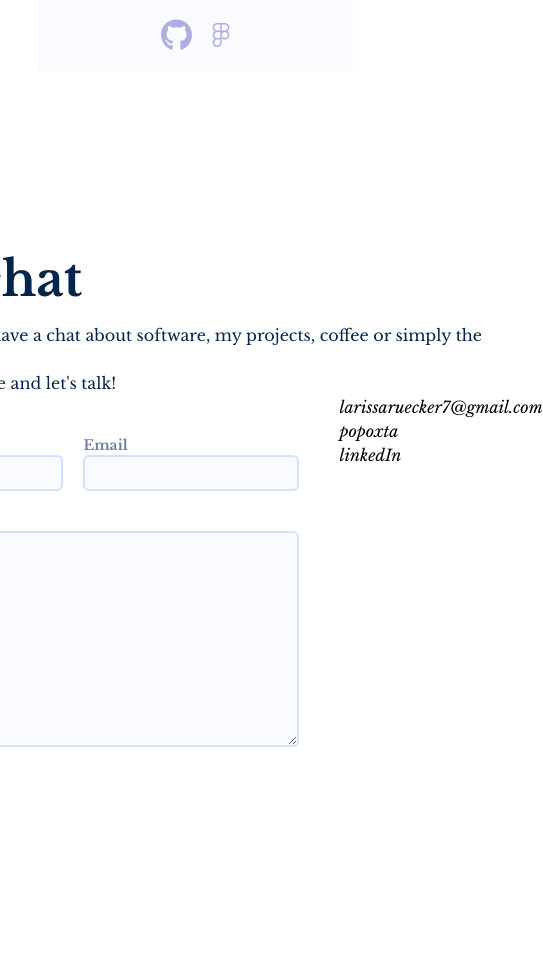
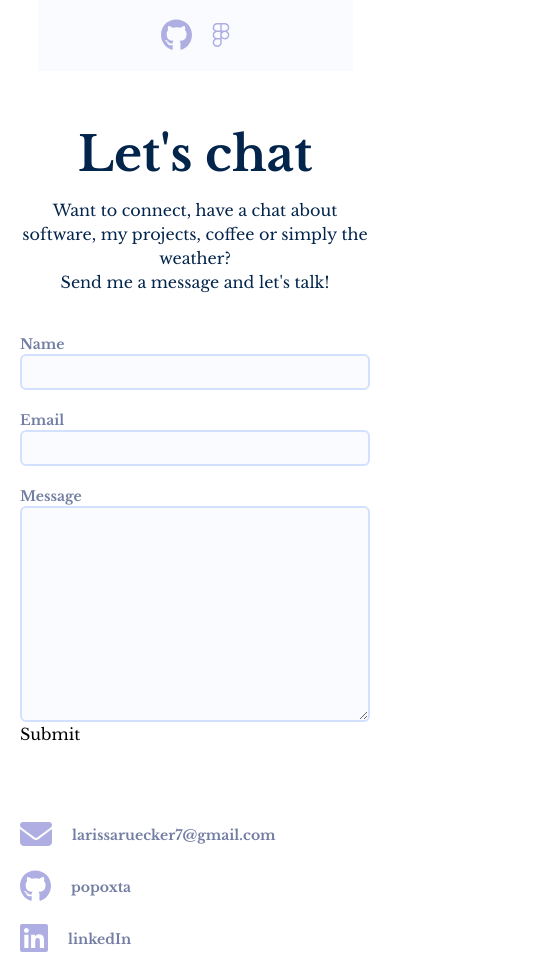
Before and after one commit to popoxta/portfolio, a React (Vite) app: page / in a window 390 px wide. Shown: the part 2780-3754 px from the top of the page, 543 px wide, since content can reach past the window. Before the commit the page ends 3715 px from the top, so only its background shows below. Built offline with nearby package versions, Linux system fonts and the light colour scheme.

Commit message:
Add media queries for contact

```diff
--- a/src/components/pages/Contact.tsx
+++ b/src/components/pages/Contact.tsx
@@ -1,40 +1,55 @@
+import {FontAwesomeIcon} from "@fortawesome/react-fontawesome";
+import {faEnvelope} from "@fortawesome/free-solid-svg-icons";
+import {faGithub, faLinkedin} from "@fortawesome/free-brands-svg-icons"
+
 export default function Contact() {
     return (
-        <section className={'min-h-screen relative flex flex-col justify-center place-items-center'}>
-            <div className={'max-w-5xl '}>
-                <h2 className={'text-5xl font-bold text-lari-blue mb-5'}>Let's chat</h2>
-                <p className={'text-lari-blue'}>Want to connect, have a chat about software, my projects, coffee or
+        <section className={'min-h-screen pt-1/10 p-5 relative flex flex-col justify-center place-items-center'}>
+            <div className={'max-w-5xl'}>
+                <div className={'mb-10'}>
+                <h2 className={'text-5xl font-bold text-lari-blue mb-5 text-center lg:text-left'}>Let's chat</h2>
+                <p className={'text-lari-blue text-center lg:text-left'}>Want to connect, have a chat about software, my projects, coffee or
                     simply the weather?</p>
-                <p className={'text-lari-blue'}>Send me a message and let's talk!</p>
-                <div className={'flex gap-10'}>
-                    <form className={'mt-10'}>
-                        <div className={'flex gap-5'}>
+                <p className={'text-lari-blue text-center lg:text-left'}>Send me a message and let's talk!</p>
+                </div>
+                <div className={'flex gap-14 flex-col lg:flex-row'}>
+                    <form >
+                        <div className={'flex flex-col gap-5 sm:flex-row'}>
                             <label htmlFor={"name"} className={'flex flex-col text-lari-gray text-sm font-bold'}>Name
-                                <input className={'bg-lari-lighter-blue p-1.5 rounded-md border-2 border-lari-light-blue'}
-                                       type={"text"} id={"name"} name={"name"}/>
+                                <input
+                                    className={'bg-lari-lighter-blue font-normal p-1.5 rounded-md border-2 border-lari-light-blue'}
+                                    type={"text"} id={"name"} name={"name"}/>
                             </label>
 
                             <label htmlFor={"email"} className={'flex flex-col text-lari-gray text-sm font-bold'}>Email
-                                <input className={'bg-lari-lighter-blue p-1.5 rounded-md border-2 border-lari-light-blue'}
-                                       type={"text"} id={"email"} name={"email"}/>
+                                <input
+                                    className={'bg-lari-lighter-blue font-normal p-1.5 rounded-md border-2 border-lari-light-blue'}
+                                    type={"text"} id={"email"} name={"email"}/>
                             </label>
                         </div>
                         <label htmlFor={"message"} className={'mt-5 flex flex-col text-lari-gray text-sm font-bold'}>
                             Message
-                        <textarea className={'bg-lari-lighter-blue p-1.5 rounded-md border-2 border-lari-light-blue'}
-                                  name={"message"} id={"message"} rows={10}></textarea>
+                            <textarea
+                                className={'bg-lari-lighter-blue font-normal p-1.5 rounded-md border-2 border-lari-light-blue'}
+                                name={"message"} id={"message"} rows={10} ></textarea>
                         </label>
                         <button type={'submit'}>Submit</button>
                     </form>
-                    <address>
+                    <address className={'flex flex-col mt-4 gap-5'}>
                         <div>
-                            <a href={''}>larissaruecker7@gmail.com</a>
+                            <FontAwesomeIcon icon={faEnvelope} size={'2xl'}
+                                             className={'hover:brightness-90 transition-all mr-5'} color={'#afaee3'}/>
+                            <a href={''} className={'text-lari-gray text-sm font-bold not-italic'}>larissaruecker7@gmail.com</a>
                         </div>
                         <div>
-                            <a href={''}>popoxta</a>
+                            <FontAwesomeIcon icon={faGithub} size={'2xl'}
+                                             className={'hover:brightness-90 transition-all mr-5'} color={'#afaee3'}/>
+                            <a href={''} className={'text-lari-gray text-sm font-bold not-italic'}>popoxta</a>
                         </div>
                         <div>
-                            <a href={''}>linkedIn</a>
+                            <FontAwesomeIcon icon={faLinkedin} size={'2xl'}
+                                             className={'hover:brightness-90 transition-all mr-5'} color={'#afaee3'}/>
+                            <a href={''} className={'text-lari-gray text-sm font-bold not-italic'}>linkedIn</a>
                         </div>
                     </address>
                 </div>
```
